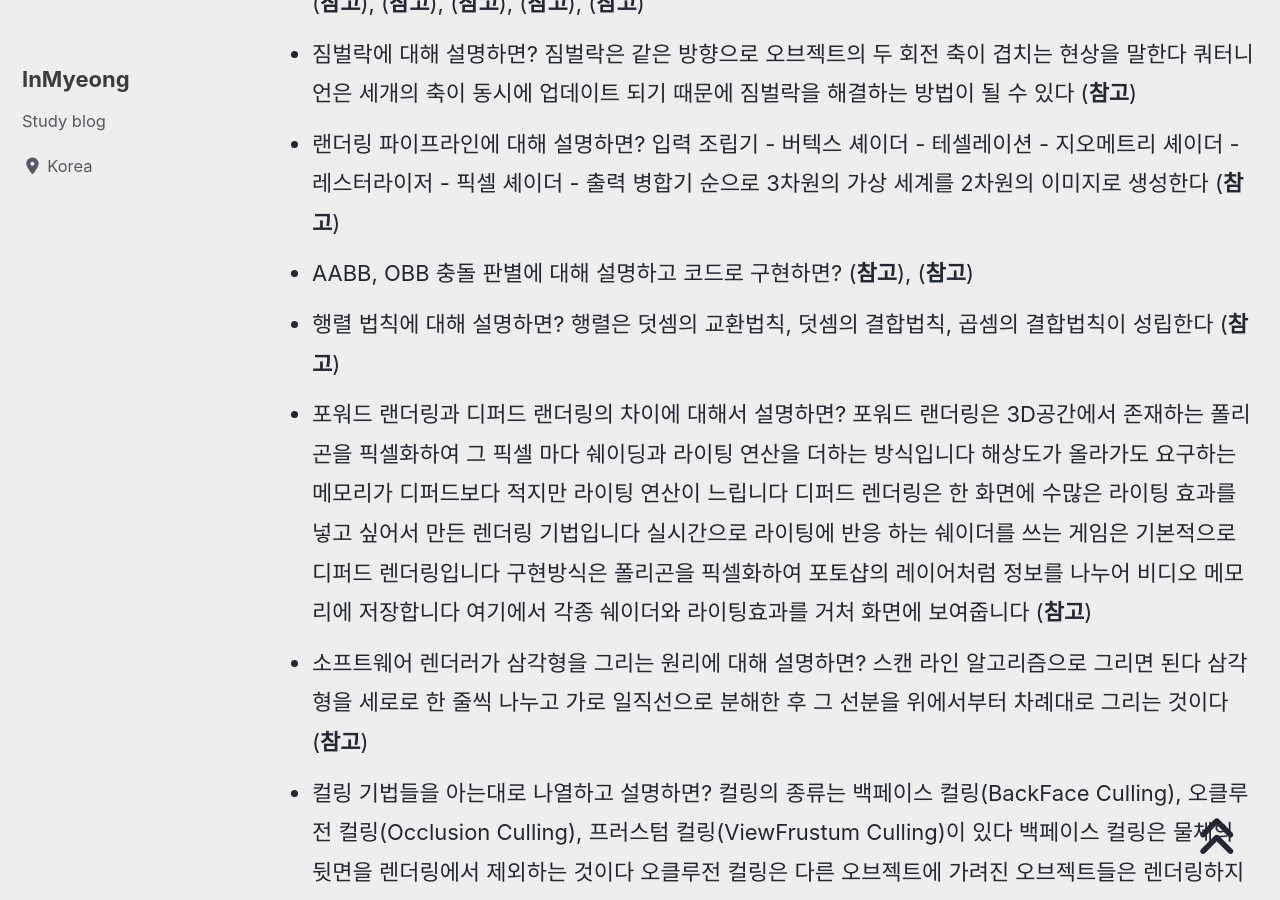
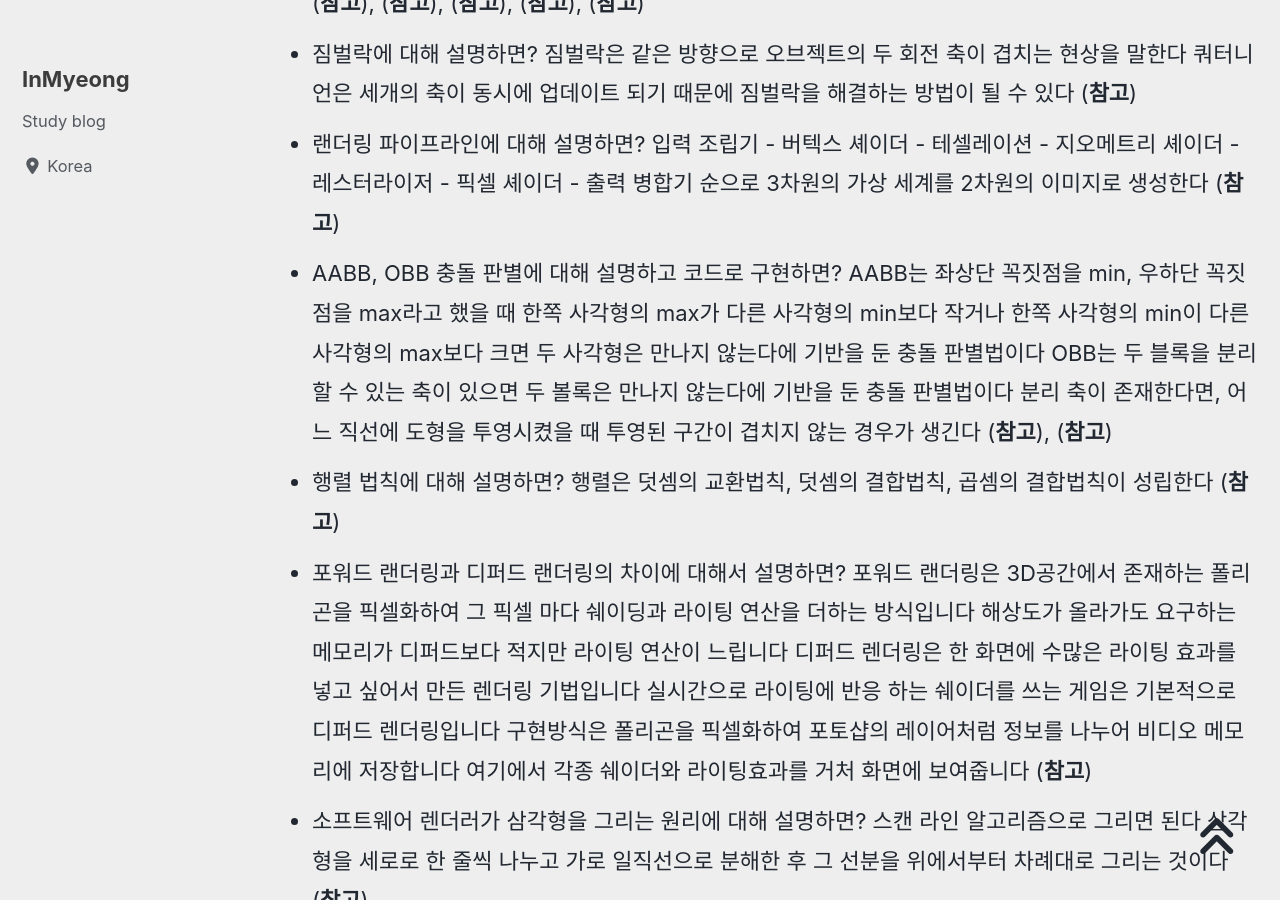
Before and after one commit to devMyeong/devMyeong.github.io, a Jekyll site: the page built from _posts/cs/2022-09-05-블로그-면접준비.md, in a window 1280 px wide and 900 px high, scrolled down 18439 px. Built offline with Jekyll 4.4.1, drawn with Linux system fonts in a browser that asks for light colours; cached includes are drawn as plain includes; nearby versions of some CDN libraries; some web fonts are replaced; comment, search, counter and statistics services are not loaded.

Commit message:
Docs : CS지식 AABB OBB 이론 추가

```diff
--- a/_posts/cs/2022-09-05-블로그-면접준비.md
+++ b/_posts/cs/2022-09-05-블로그-면접준비.md
@@ -178,7 +178,7 @@ last_modified_at: 2022-10-30
 - 벡터의 내적 외적에 대해 설명하면? 내적은 두 벡터의 각 성분끼리의 곱의 합이다 내적은 두 개의 벡터가 있을때 한 벡터의 방향으로 나머지 하나를 projection(투영) 시킨 것과 다른 한 벡터의 크기의 곱이다 외적은 두 벡터의 수직인 벡터를 구하는 방법이다 참고로 투영이란 3차원 입체에서 2차원 평면, 2차원 평면에서 1차원 직선, 직선에서 다른 직선 등으로 주로 차원을 단순화시키며 도형을 변환시키는 것을 의미한다 ([**참고**](http://www.findmean.com/%EC%88%98%ED%95%99/%EB%B2%A1%ED%84%B0/%EB%B2%A1%ED%84%B0%EC%9D%98-%EB%82%B4%EC%A0%81/)), ([**참고**](https://www.youtube.com/watch?v=sOAgJmsHKLE)), ([**참고**](http://www.findmean.com/%EC%88%98%ED%95%99/%EB%B2%A1%ED%84%B0/%EB%B2%A1%ED%84%B0%EC%9D%98-%EC%99%B8%EC%A0%81/)), ([**참고**](https://www.youtube.com/watch?v=Muu6PLRQXZk)), ([**참고**](http://www.ktword.co.kr/test/view/view.php?m_temp1=4795))
 - 짐벌락에 대해 설명하면? 짐벌락은 같은 방향으로 오브젝트의 두 회전 축이 겹치는 현상을 말한다 쿼터니언은 세개의 축이 동시에 업데이트 되기 때문에 짐벌락을 해결하는 방법이 될 수 있다 ([**참고**](https://chonjay.tistory.com/entry/%EC%98%A4%EC%9D%BC%EB%9F%AC%EA%B0%81-gimbal-lock-%EB%AC%B8%EC%A0%9C%EC%BF%BC%ED%84%B0%EB%8B%88%EC%96%B8%EC%9C%BC%EB%A1%9C-%ED%95%B4%EA%B2%B0-%EA%B0%80%EB%8A%A5))
 - 랜더링 파이프라인에 대해 설명하면? 입력 조립기 - 버텍스 셰이더 - 테셀레이션 - 지오메트리 셰이더 - 레스터라이저 - 픽셀 셰이더 - 출력 병합기 순으로 3차원의 가상 세계를 2차원의 이미지로 생성한다 ([**참고**](https://doobudubu.tistory.com/m/243))
-- AABB, OBB 충돌 판별에 대해 설명하고 코드로 구현하면? ([**참고**](https://kareus.tistory.com/m/15)), ([**참고**](https://justicehui.github.io/other-algorithm/2018/06/23/OBB/))
+- AABB, OBB 충돌 판별에 대해 설명하고 코드로 구현하면? AABB는 좌상단 꼭짓점을 min, 우하단 꼭짓점을 max라고 했을 때 한쪽 사각형의 max가 다른 사각형의 min보다 작거나 한쪽 사각형의 min이 다른 사각형의 max보다 크면 두 사각형은 만나지 않는다에 기반을 둔 충돌 판별법이다 OBB는 두 블록을 분리할 수 있는 축이 있으면 두 볼록은 만나지 않는다에 기반을 둔 충돌 판별법이다 분리 축이 존재한다면, 어느 직선에 도형을 투영시켰을 때 투영된 구간이 겹치지 않는 경우가 생긴다 ([**참고**](https://kareus.tistory.com/m/15)), ([**참고**](https://justicehui.github.io/other-algorithm/2018/06/23/OBB/))
 - 행렬 법칙에 대해 설명하면? 행렬은 덧셈의 교환법칙, 덧셈의 결합법칙, 곱셈의 결합법칙이 성립한다  ([**참고**](http://matrix.skku.ac.kr/sglee/linear/ocu/20103.html))
 - 포워드 랜더링과 디퍼드 랜더링의 차이에 대해서 설명하면? 포워드 랜더링은 3D공간에서 존재하는 폴리곤을 픽셀화하여 그 픽셀 마다 쉐이딩과 라이팅 연산을 더하는 방식입니다 해상도가 올라가도 요구하는 메모리가 디퍼드보다 적지만 라이팅 연산이 느립니다 디퍼드 렌더링은 한 화면에 수많은 라이팅 효과를 넣고 싶어서 만든 렌더링 기법입니다 실시간으로 라이팅에 반응 하는 쉐이더를 쓰는 게임은 기본적으로 디퍼드 렌더링입니다 구현방식은 폴리곤을 픽셀화하여 포토샵의 레이어처럼 정보를 나누어 비디오 메모리에 저장합니다 여기에서 각종 쉐이더와 라이팅효과를 거처 화면에 보여줍니다 ([**참고**](https://cclient.tistory.com/m/13))
 - 소프트웨어 렌더러가 삼각형을 그리는 원리에 대해 설명하면? 스캔 라인 알고리즘으로 그리면 된다 삼각형을 세로로 한 줄씩 나누고 가로 일직선으로 분해한 후 그 선분을 위에서부터 차례대로 그리는 것이다 ([**참고**](https://domaindeveloper.tistory.com/38))
```
